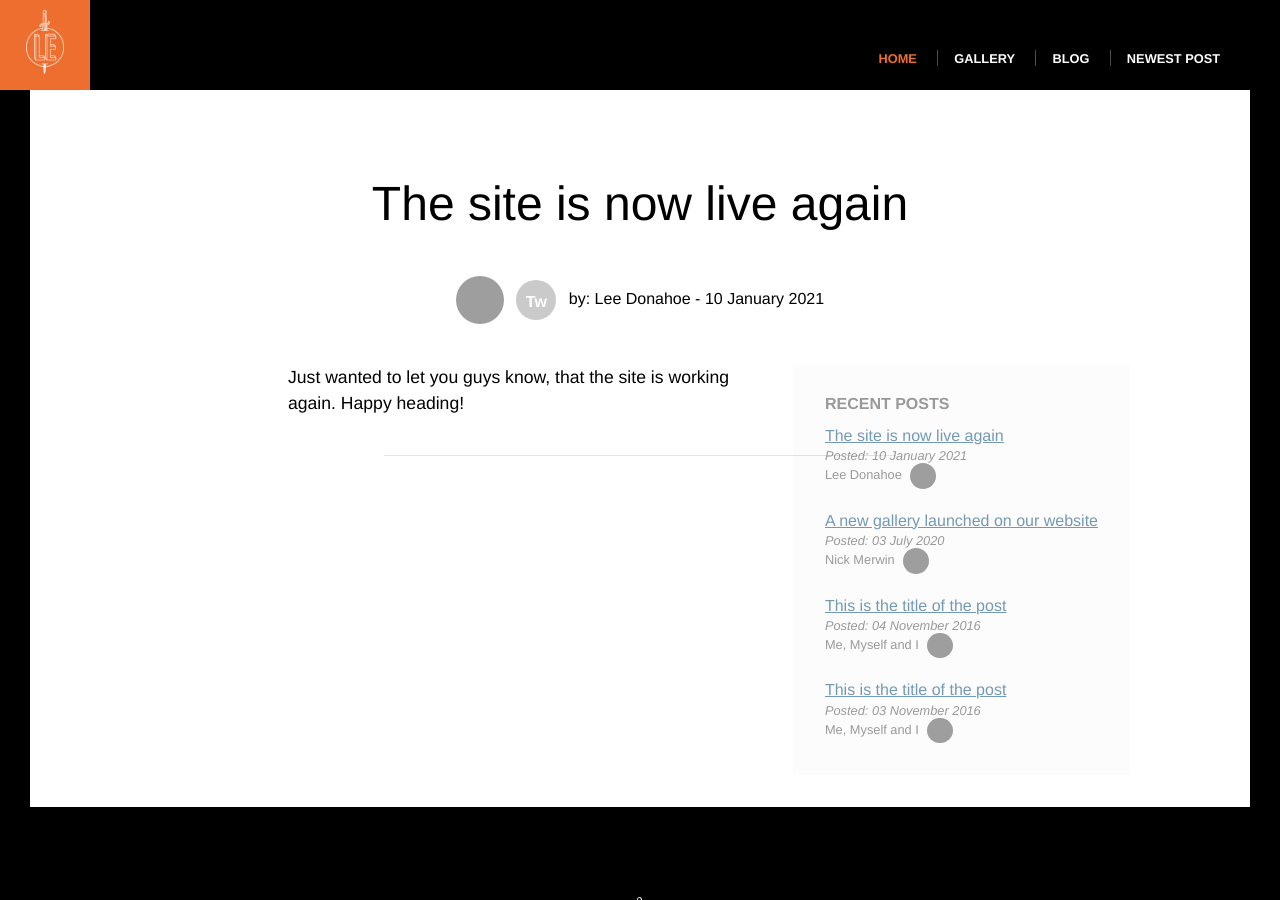
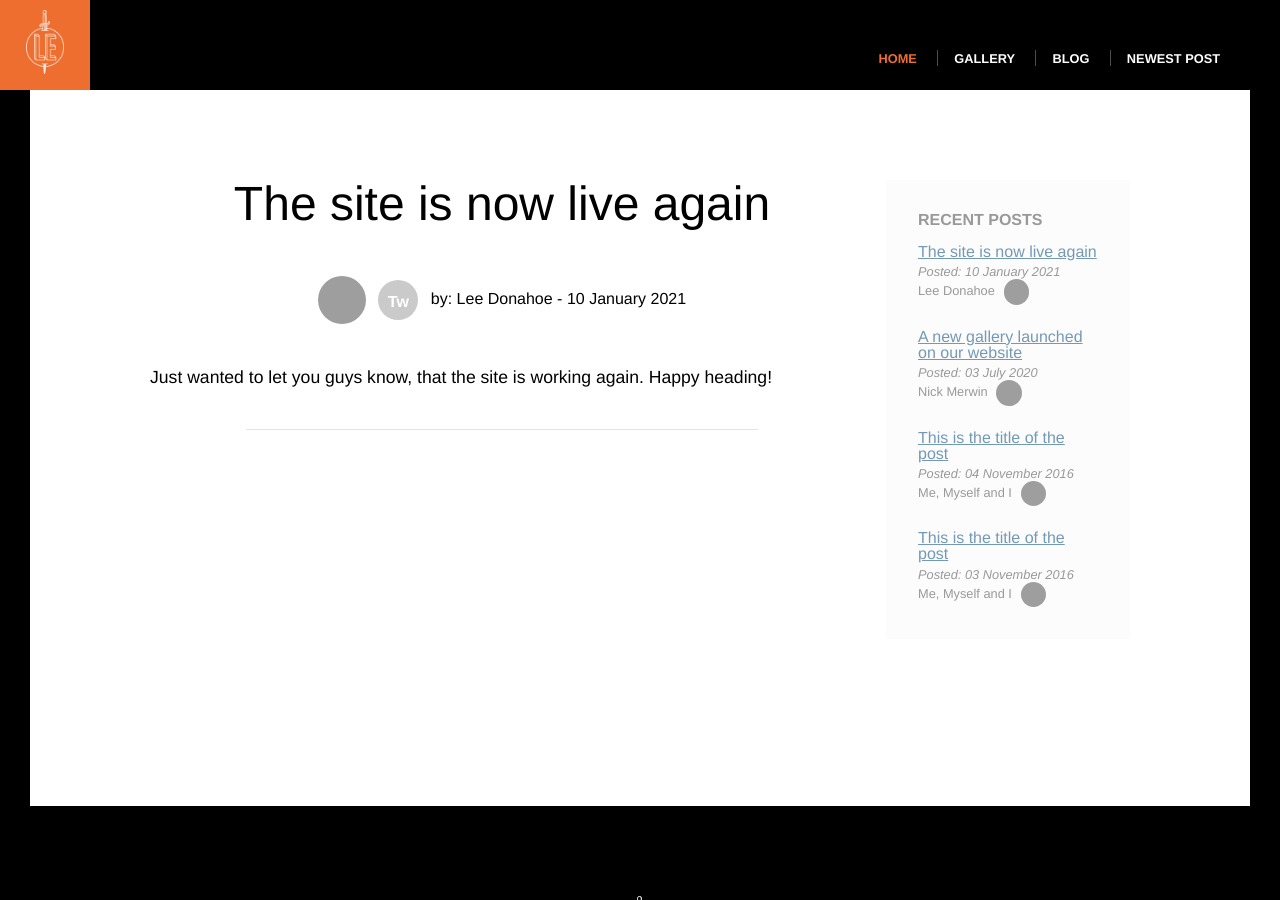
Before and after one commit to dawidl022/le-sample-website-2, a Jekyll site: the page built from _posts/2021-01-10-site-back-up.md, in a window 1280 px wide and 900 px high. Built offline with Jekyll 4.4.1, drawn with Linux system fonts in a browser that asks for light colours; grey boxes are pictures that could not be loaded.

Commit message:
Restyle blog post layout

```diff
--- a/_layouts/post.html
+++ b/_layouts/post.html
@@ -9,7 +9,8 @@ layout: default
     </div>
   {% endif %}
 
-  <article class="page">
+  <div class="page">
+    <article class="page-content">
       <header class="post-header">
         <h1>{{ page.title }}</h1>
         <div class="post-byline">
@@ -20,9 +21,6 @@ layout: default
         </div>
       </header>
       <!-- WHY is the aside inside the article? -->
-    <aside class="post-aside">
-      {% include recent-posts.html %}
-    </aside>
       <div class="post-content">
         {{ content }}
       </div>
@@ -30,4 +28,8 @@ layout: default
         {{ page.postFooter }}
       </footer>
     </article>
+    <aside class="post-aside">
+      {% include recent-posts.html %}
+    </aside>
   </div>
+</div>
--- a/css/main.css
+++ b/css/main.css
@@ -524,7 +524,7 @@ body a.social-link {
 
 .post-aside {
   background-color: rgba(0, 0, 0, 0.01);
-  float: right;
+  /* float: right; */
   margin: 0 0 2em 2em;
   padding: 2em;
 }
@@ -552,6 +552,14 @@ body a.social-link {
   height: 40vh;
 }
 
+.post .page {
+  display: flex;
+}
+
+.page-content {
+  text-align: justify;
+}
+
 /* TESTS */
 
 /* .test-box {
```
Lines whose indentation alone changed are shown as unchanged.
